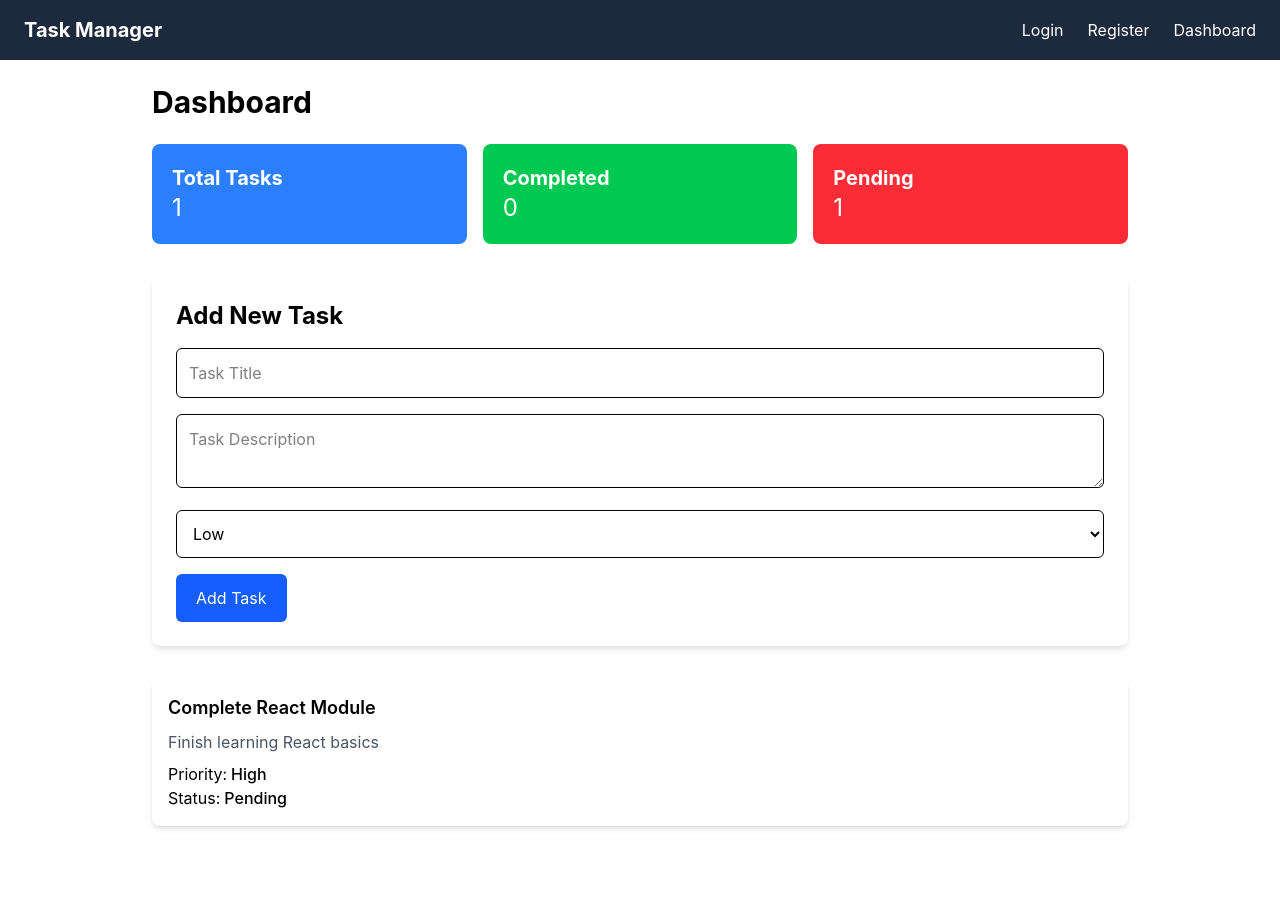
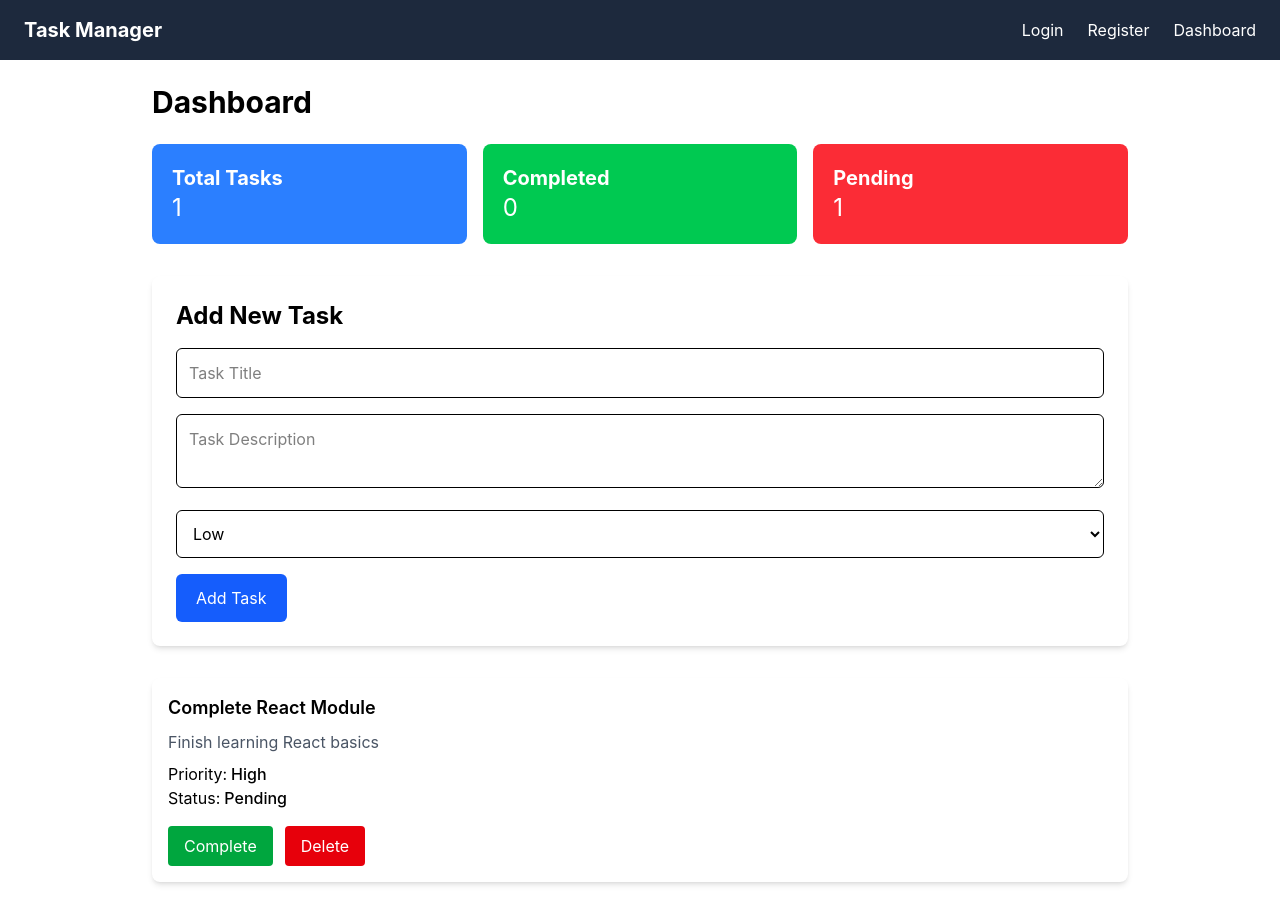
Before and after one commit to Namitakumari1/task-manager-app, a React (Vite) app in the folder client/: page /dashboard in a window 1280 px wide. Before the commit the page ends 866 px from the top, so only its background shows below. Built offline with nearby package versions, Linux system fonts and the light colour scheme.

Commit message:
Add complete and delete task functionality

```diff
--- a/client/src/components/TaskCard.jsx
+++ b/client/src/components/TaskCard.jsx
@@ -1,4 +1,4 @@
-const TaskCard = ({title, description, priority, status,}) => {
+const TaskCard = ({id,title,description,priority,status,deleteTask,completeTask,}) => {
   return (
     <div className="bg-white shadow-md rounded-lg p-4 mb-4">
       <h3 className="text-lg font-semibold">
@@ -16,12 +16,28 @@ const TaskCard = ({title, description, priority, status,}) => {
         </span>
       </p>
 
-      <p>
+      <p className="mb-4">
         Status:
         <span className="font-medium ml-1">
           {status}
         </span>
       </p>
+
+      <div className="flex gap-3">
+        <button
+          onClick={() => completeTask(id)}
+          className="bg-green-600 text-white px-4 py-2 rounded"
+        >
+          Complete
+        </button>
+
+        <button
+          onClick={() => deleteTask(id)}
+          className="bg-red-600 text-white px-4 py-2 rounded"
+        >
+          Delete
+        </button>
+      </div>
     </div>
   );
 };
--- a/client/src/pages/Dashboard.jsx
+++ b/client/src/pages/Dashboard.jsx
@@ -37,6 +37,18 @@ const Dashboard = () => {
         setTitle("");
         setDescription("");
         setPriority("Low");
+    };
+
+    const deleteTask = (id) => {
+        const updatedTasks = tasks.filter((task) => task.id !== id);
+
+        setTasks(updatedTasks);
+    };
+
+    const completeTask = (id) => {
+        const updatedTasks = tasks.map((task) => task.id === id ? { ...task, status: "Completed" } : task);
+
+        setTasks(updatedTasks);
     };
 
     const totalTasks = tasks.length;
@@ -106,7 +118,16 @@ const Dashboard = () => {
             {/* Tasks */}
 
             {tasks.map((task) => (
-        <TaskCard key={task.id} title={task.title} description={task.description} priority={task.priority} status={task.status} />
+                <TaskCard
+                    key={task.id}
+                    id={task.id}
+                    title={task.title}
+                    description={task.description}
+                    priority={task.priority}
+                    status={task.status}
+                    deleteTask={deleteTask}
+                    completeTask={completeTask}
+                />
             ))}
         </div>
     );
```
Lines whose indentation alone changed are shown as unchanged.
